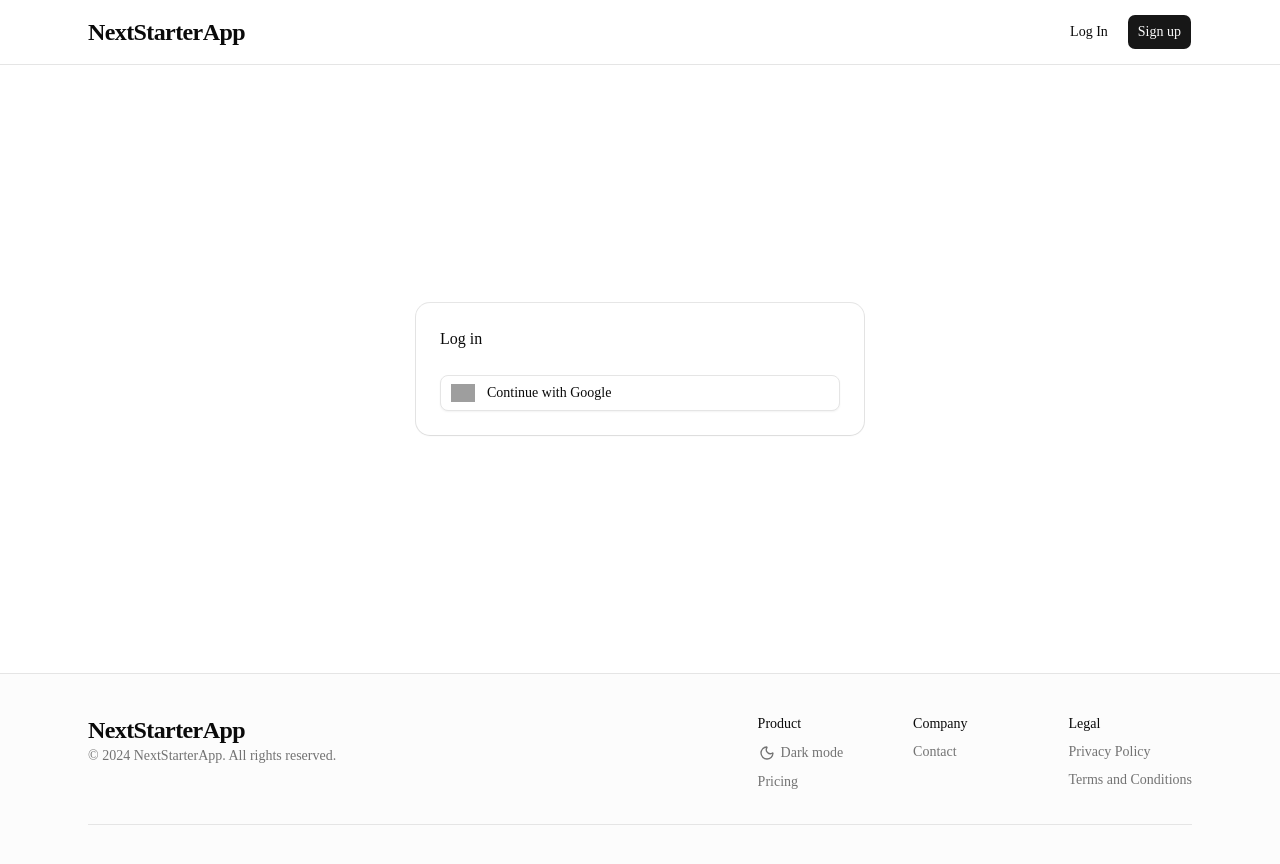
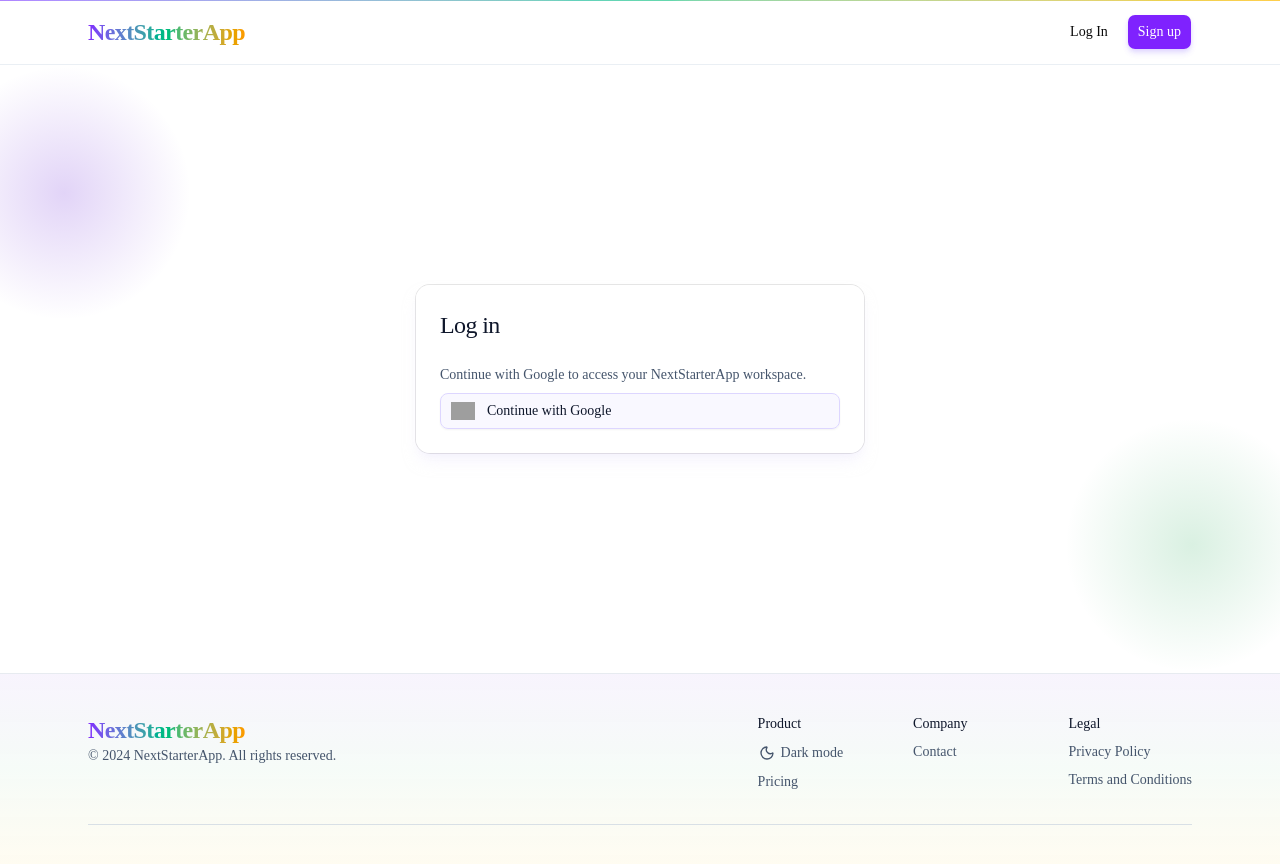
Before and after one commit to masonnh/NextStarterApp, a Next.js app: page /login in a window 1280 px wide. Built offline with nearby package versions, Linux system fonts and the light colour scheme; grey boxes are pictures that could not be loaded.

Commit message:
consistent styling

```diff
--- a/src/app/comingsoon/page.tsx
+++ b/src/app/comingsoon/page.tsx
@@ -5,9 +5,11 @@ import { Card, CardContent, CardHeader, CardTitle } from '@/components/ui/card';
 export default function ComingSoon() {
   return (
     <section className="mx-auto flex min-h-[calc(100vh-12rem)] w-full max-w-6xl items-center justify-center px-4 py-10 sm:px-6">
-      <Card className="w-full max-w-lg">
+      <Card className="w-full max-w-lg border-amber-200 bg-[linear-gradient(120deg,rgba(250,204,21,0.14),rgba(109,40,217,0.08))] shadow-lg shadow-amber-100/60 dark:border-amber-500/30 dark:bg-[linear-gradient(120deg,rgba(250,204,21,0.2),rgba(109,40,217,0.16))] dark:shadow-amber-900/20">
         <CardHeader>
-          <CardTitle>Coming Soon</CardTitle>
+          <CardTitle className="font-raleway text-2xl tracking-tight text-slate-900 dark:text-slate-100">
+            Coming Soon
+          </CardTitle>
         </CardHeader>
         <CardContent>
           <p className="text-muted-foreground">
--- a/src/app/login/page.tsx
+++ b/src/app/login/page.tsx
@@ -5,12 +5,19 @@ import { Card, CardContent, CardHeader, CardTitle } from '@/components/ui/card';
 
 export default function LogIn() {
   return (
-    <section className="mx-auto flex min-h-[calc(100vh-12rem)] w-full max-w-6xl items-center justify-center px-4 py-10 sm:px-6">
-      <Card className="w-full max-w-md">
+    <section className="relative flex min-h-[calc(100vh-12rem)] w-full items-center justify-center overflow-hidden px-4 py-10 sm:px-6">
+      <div className="pointer-events-none absolute -left-16 top-0 h-64 w-64 rounded-full bg-[radial-gradient(circle,rgba(109,40,217,0.2),transparent_70%)]" />
+      <div className="pointer-events-none absolute -right-10 bottom-0 h-64 w-64 rounded-full bg-[radial-gradient(circle,rgba(22,163,74,0.16),transparent_70%)]" />
+      <Card className="relative w-full max-w-md border-violet-200 bg-white/95 shadow-lg shadow-violet-100/50 dark:border-violet-500/30 dark:bg-slate-900/90 dark:shadow-violet-900/30">
         <CardHeader>
-          <CardTitle>Log in</CardTitle>
+          <CardTitle className="font-raleway text-2xl tracking-tight text-slate-900 dark:text-slate-100">
+            Log in
+          </CardTitle>
         </CardHeader>
-        <CardContent>
+        <CardContent className="space-y-2">
+          <p className="text-sm text-slate-600 dark:text-slate-300">
+            Continue with Google to access your NextStarterApp workspace.
+          </p>
           <OAuthLoginButton
             provider="google"
             logo="https://lh3.googleusercontent.com/COxitqgJr1sJnIDe8-jiKhxDx1FrYbtRHKJ9z_hELisAlapwE9LUPh6fcXIfb5vwpbMl4xl9H9TRFPc5NOO8Sb3VSgIBrfRYvW6cUA"
--- a/src/app/profile/page.tsx
+++ b/src/app/profile/page.tsx
@@ -5,9 +5,11 @@ import { Card, CardContent, CardHeader, CardTitle } from '@/components/ui/card';
 export default function Profile() {
   return (
     <section className="mx-auto flex min-h-[calc(100vh-12rem)] w-full max-w-6xl items-center justify-center px-4 py-10 sm:px-6">
-      <Card className="w-full max-w-lg">
+      <Card className="w-full max-w-lg border-emerald-200 bg-[linear-gradient(120deg,rgba(22,163,74,0.08),rgba(109,40,217,0.08))] shadow-lg shadow-emerald-100/50 dark:border-emerald-500/30 dark:bg-[linear-gradient(120deg,rgba(22,163,74,0.18),rgba(109,40,217,0.16))] dark:shadow-emerald-900/20">
         <CardHeader>
-          <CardTitle>Profile Page</CardTitle>
+          <CardTitle className="font-raleway text-2xl tracking-tight text-slate-900 dark:text-slate-100">
+            Profile Page
+          </CardTitle>
         </CardHeader>
         <CardContent>
           <p className="text-muted-foreground">
--- a/src/components/auth/OAuthLoginButton.tsx
+++ b/src/components/auth/OAuthLoginButton.tsx
@@ -28,7 +28,7 @@ function OAuthLoginButton({
     <Button
       type="button"
       variant="outline"
-      className="w-full justify-start"
+      className="w-full justify-start border-violet-200 bg-violet-50/60 text-slate-900 hover:bg-violet-100 dark:border-violet-500/40 dark:bg-violet-500/10 dark:text-slate-100 dark:hover:bg-violet-500/20"
       onClick={handleClickLoginButton}
     >
       <span className="inline-flex items-center gap-3">
--- a/src/components/layout/Footer.tsx
+++ b/src/components/layout/Footer.tsx
@@ -27,17 +27,17 @@ const Footer: React.FC = () => {
   }, [darkMode]);
 
   return (
-    <footer className="border-t bg-muted/30">
+    <footer className="border-t border-slate-200/80 bg-[linear-gradient(180deg,rgba(109,40,217,0.05),rgba(22,163,74,0.04),rgba(250,204,21,0.06))] dark:border-slate-800 dark:bg-[linear-gradient(180deg,rgba(109,40,217,0.16),rgba(22,163,74,0.08),rgba(250,204,21,0.1))]">
       <div className="mx-auto flex w-full max-w-6xl flex-col gap-8 px-4 py-10 sm:px-6">
         <div className="flex flex-col gap-8 md:flex-row md:justify-between">
           <div className="space-y-3">
             <Link
-              className="font-raleway text-2xl font-semibold tracking-tight"
+              className="bg-gradient-to-r from-violet-600 via-emerald-500 to-amber-500 bg-clip-text font-raleway text-2xl font-semibold tracking-tight text-transparent"
               href="/"
             >
               NextStarterApp
             </Link>
-            <p className="text-sm text-muted-foreground">
+            <p className="text-sm text-slate-600 dark:text-slate-300">
               &copy; {new Date().getFullYear()} NextStarterApp. All rights
               reserved.
             </p>
@@ -45,11 +45,13 @@ const Footer: React.FC = () => {
 
           <div className="grid grid-cols-1 gap-8 text-sm sm:grid-cols-3">
             <div className="space-y-2">
-              <p className="font-medium">Product</p>
+              <p className="font-medium text-slate-900 dark:text-slate-100">
+                Product
+              </p>
               <Button
                 type="button"
                 variant="ghost"
-                className="h-auto justify-start px-0 text-muted-foreground hover:text-foreground"
+                className="h-auto justify-start px-0 text-slate-600 hover:text-violet-700 dark:text-slate-300 dark:hover:text-violet-300"
                 onClick={() => setDarkMode((value) => !value)}
                 aria-label="Toggle dark mode"
               >
@@ -61,7 +63,7 @@ const Footer: React.FC = () => {
                 <span>{darkMode ? 'Light mode' : 'Dark mode'}</span>
               </Button>
               <Link
-                className="block text-muted-foreground hover:text-foreground"
+                className="block text-slate-600 hover:text-violet-700 dark:text-slate-300 dark:hover:text-violet-300"
                 href="/pricing"
               >
                 Pricing
@@ -69,9 +71,11 @@ const Footer: React.FC = () => {
             </div>
 
             <div className="space-y-2">
-              <p className="font-medium">Company</p>
+              <p className="font-medium text-slate-900 dark:text-slate-100">
+                Company
+              </p>
               <Link
-                className="block text-muted-foreground hover:text-foreground"
+                className="block text-slate-600 hover:text-emerald-700 dark:text-slate-300 dark:hover:text-emerald-300"
                 href="mailto:support@NextStarterApp.com"
               >
                 Contact
@@ -79,15 +83,17 @@ const Footer: React.FC = () => {
             </div>
 
             <div className="space-y-2">
-              <p className="font-medium">Legal</p>
+              <p className="font-medium text-slate-900 dark:text-slate-100">
+                Legal
+              </p>
               <Link
-                className="block text-muted-foreground hover:text-foreground"
+                className="block text-slate-600 hover:text-amber-700 dark:text-slate-300 dark:hover:text-amber-300"
                 href="/privacy"
               >
                 Privacy Policy
               </Link>
               <Link
-                className="block text-muted-foreground hover:text-foreground"
+                className="block text-slate-600 hover:text-amber-700 dark:text-slate-300 dark:hover:text-amber-300"
                 href="/terms"
               >
                 Terms and Conditions
@@ -96,7 +102,7 @@ const Footer: React.FC = () => {
           </div>
         </div>
 
-        <Separator />
+        <Separator className="bg-slate-300/70 dark:bg-slate-700" />
       </div>
     </footer>
   );
--- a/src/components/layout/Navbar.tsx
+++ b/src/components/layout/Navbar.tsx
@@ -14,10 +14,11 @@ const Navbar: React.FC = () => {
   const { user } = useUserSession();
 
   return (
-    <nav className="sticky top-0 z-40 border-b bg-background/95 backdrop-blur">
+    <nav className="sticky top-0 z-40 border-b border-slate-200/70 bg-white/85 backdrop-blur dark:border-slate-800/80 dark:bg-slate-950/75">
+      <div className="pointer-events-none absolute inset-x-0 top-0 h-px bg-gradient-to-r from-violet-500/70 via-emerald-500/60 to-amber-400/70" />
       <div className="mx-auto flex h-16 w-full max-w-6xl items-center justify-between px-4 sm:px-6">
         <Link
-          className="font-raleway text-2xl font-semibold tracking-tight"
+          className="bg-gradient-to-r from-violet-600 via-emerald-500 to-amber-500 bg-clip-text font-raleway text-2xl font-semibold tracking-tight text-transparent"
           href="/"
         >
           NextStarterApp
@@ -39,7 +40,10 @@ const Navbar: React.FC = () => {
               <Button asChild variant="ghost">
                 <Link href="/login">Log In</Link>
               </Button>
-              <Button asChild>
+              <Button
+                asChild
+                className="bg-violet-600 text-white shadow-md shadow-violet-300/40 hover:bg-violet-700 dark:bg-violet-500 dark:text-slate-950 dark:hover:bg-violet-400 dark:shadow-violet-900/40"
+              >
                 <Link href="/login">Sign up</Link>
               </Button>
             </>
@@ -53,7 +57,10 @@ const Navbar: React.FC = () => {
                 <Menu />
               </Button>
             </SheetTrigger>
-            <SheetContent side="right" className="w-72">
+            <SheetContent
+              side="right"
+              className="w-72 border-l border-slate-200 bg-white/95 dark:border-slate-800 dark:bg-slate-950/95"
+            >
               <div className="mt-8 flex flex-col gap-2">
                 {user ? (
                   <>
@@ -70,7 +77,10 @@ const Navbar: React.FC = () => {
                     <Button asChild variant="ghost" className="justify-start">
                       <Link href="/login">Log In</Link>
                     </Button>
-                    <Button asChild className="justify-start">
+                    <Button
+                      asChild
+                      className="justify-start bg-violet-600 text-white hover:bg-violet-700 dark:bg-violet-500 dark:text-slate-950 dark:hover:bg-violet-400"
+                    >
                       <Link href="/login">Sign up</Link>
                     </Button>
                   </>
```
Also changed, not shown: src/app/(legal)/privacy/page.tsx (+27 -15 lines), src/app/(legal)/terms/page.tsx (+5 -3 lines).
